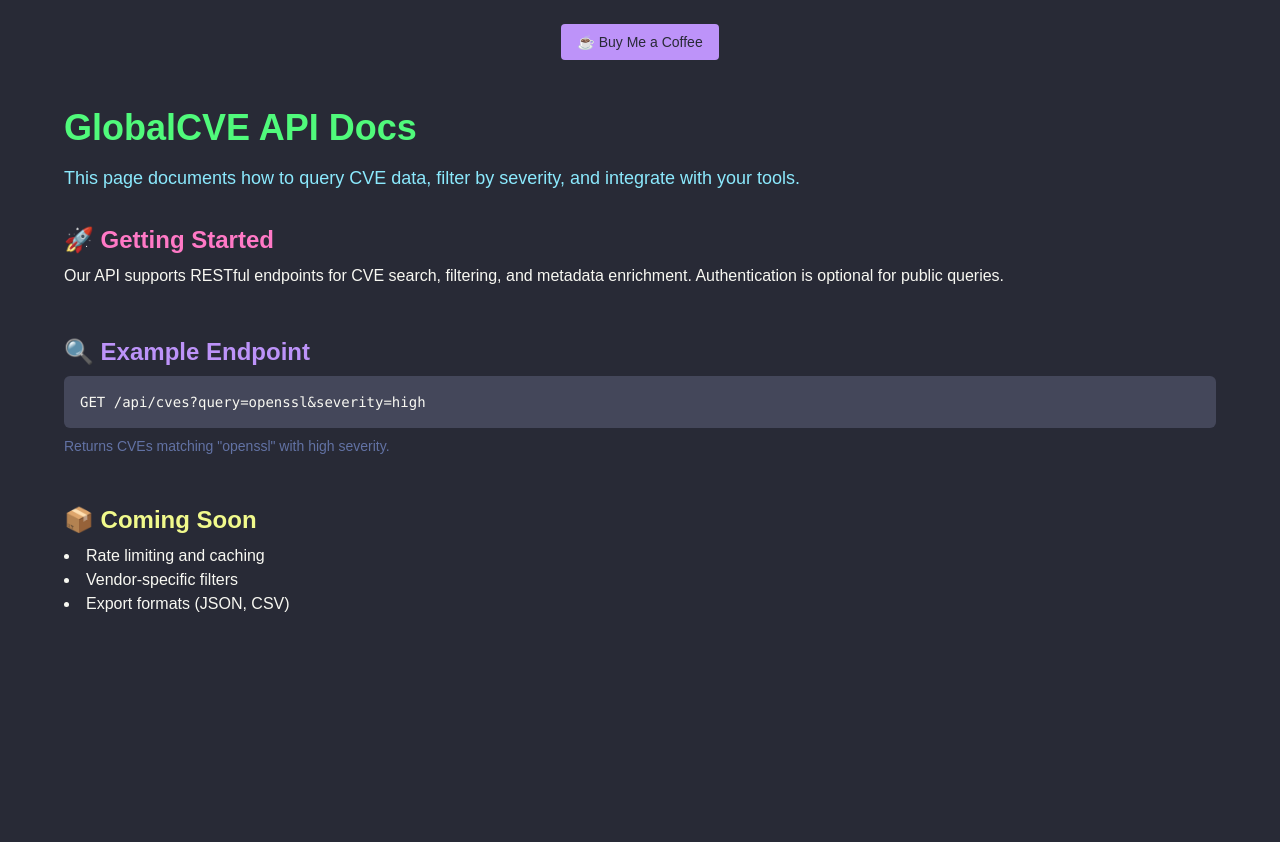
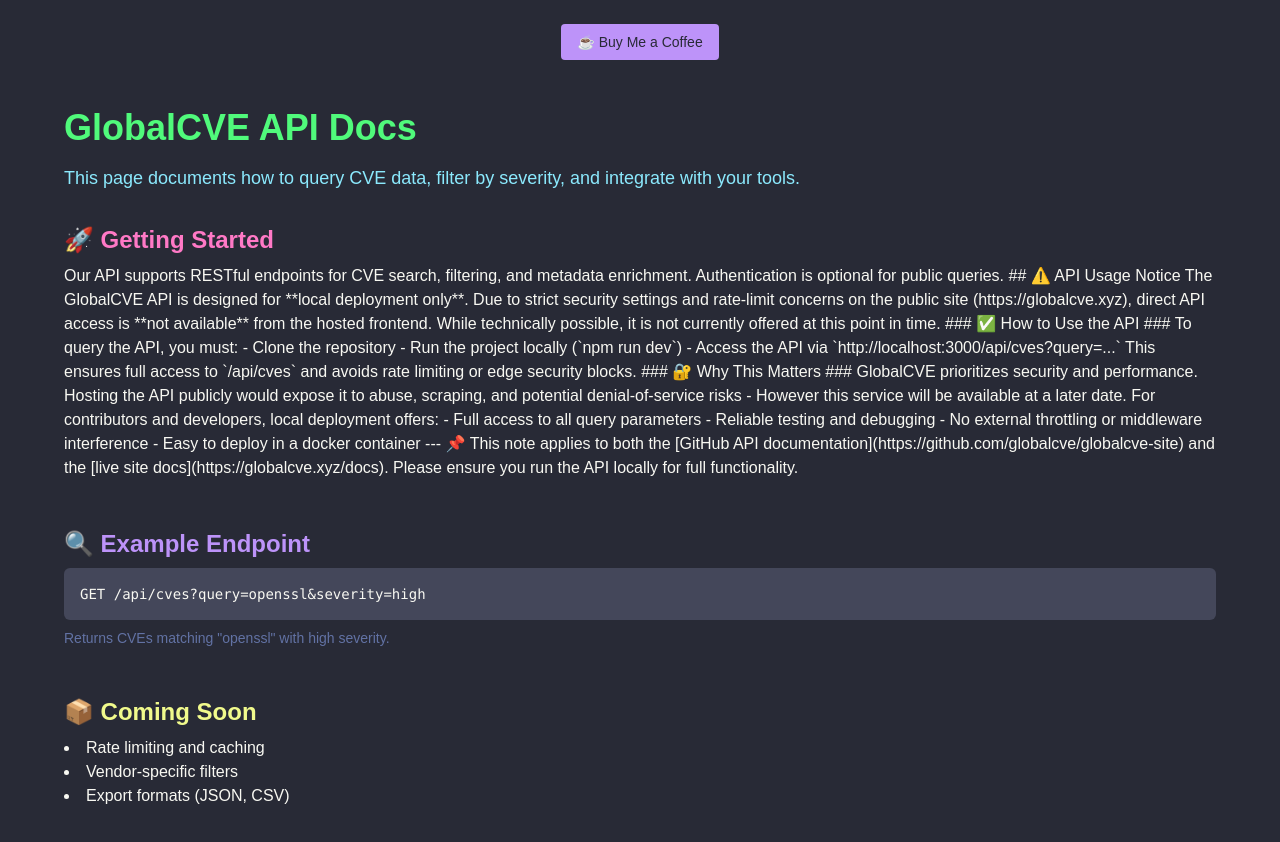
Before and after one commit to globalcve/globalcve, a Next.js app: page /docs in a window 1280 px wide. Shown: the top 842 px of the page. Built offline with nearby package versions, Linux system fonts and the light colour scheme.

Commit message:
updated api DOC'S

```diff
--- a/src/app/docs/page.tsx
+++ b/src/app/docs/page.tsx
@@ -13,6 +13,29 @@
         <p>
           Our API supports RESTful endpoints for CVE search, filtering, and metadata enrichment.
           Authentication is optional for public queries.
+          ## ⚠️ API Usage Notice
+The GlobalCVE API is designed for **local deployment only**.
+Due to strict security settings and rate-limit concerns on the public site (https://globalcve.xyz), direct API access is **not available** from the hosted frontend. While technically possible, it is not currently offered at this point in time.
+
+### ✅ How to Use the API ###
+
+To query the API, you must:
+
+- Clone the repository
+- Run the project locally (`npm run dev`)
+- Access the API via `http://localhost:3000/api/cves?query=...`
+This ensures full access to `/api/cves` and avoids rate limiting or edge security blocks.
+
+### 🔐 Why This Matters ###
+GlobalCVE prioritizes security and performance. Hosting the API publicly would expose it to abuse, scraping, and potential denial-of-service risks - However this service will be available at a later date.
+For contributors and developers, local deployment offers:
+
+- Full access to all query parameters
+- Reliable testing and debugging
+- No external throttling or middleware interference
+- Easy to deploy in a docker container
+---
+📌 This note applies to both the [GitHub API documentation](https://github.com/globalcve/globalcve-site) and the [live site docs](https://globalcve.xyz/docs). Please ensure you run the API locally for full functionality.
         </p>
       </section>
 
```
